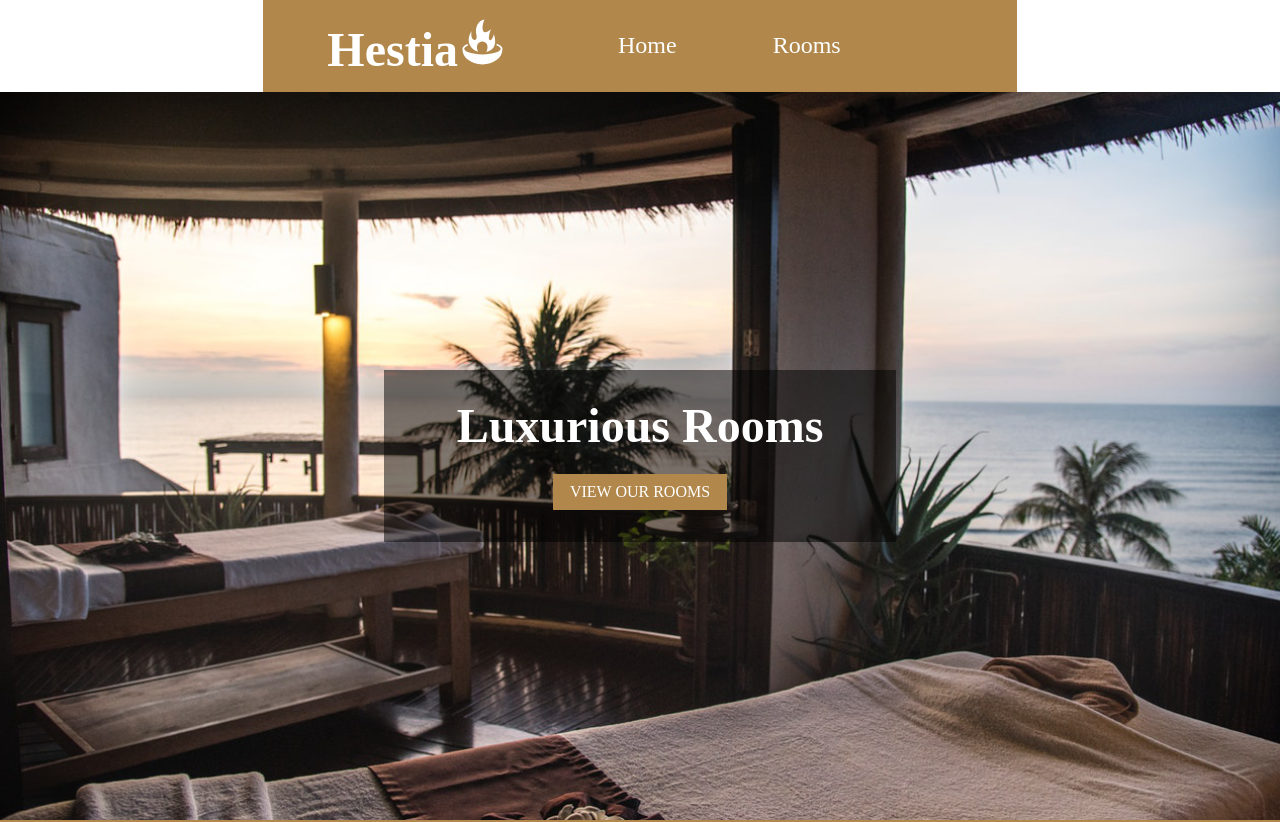
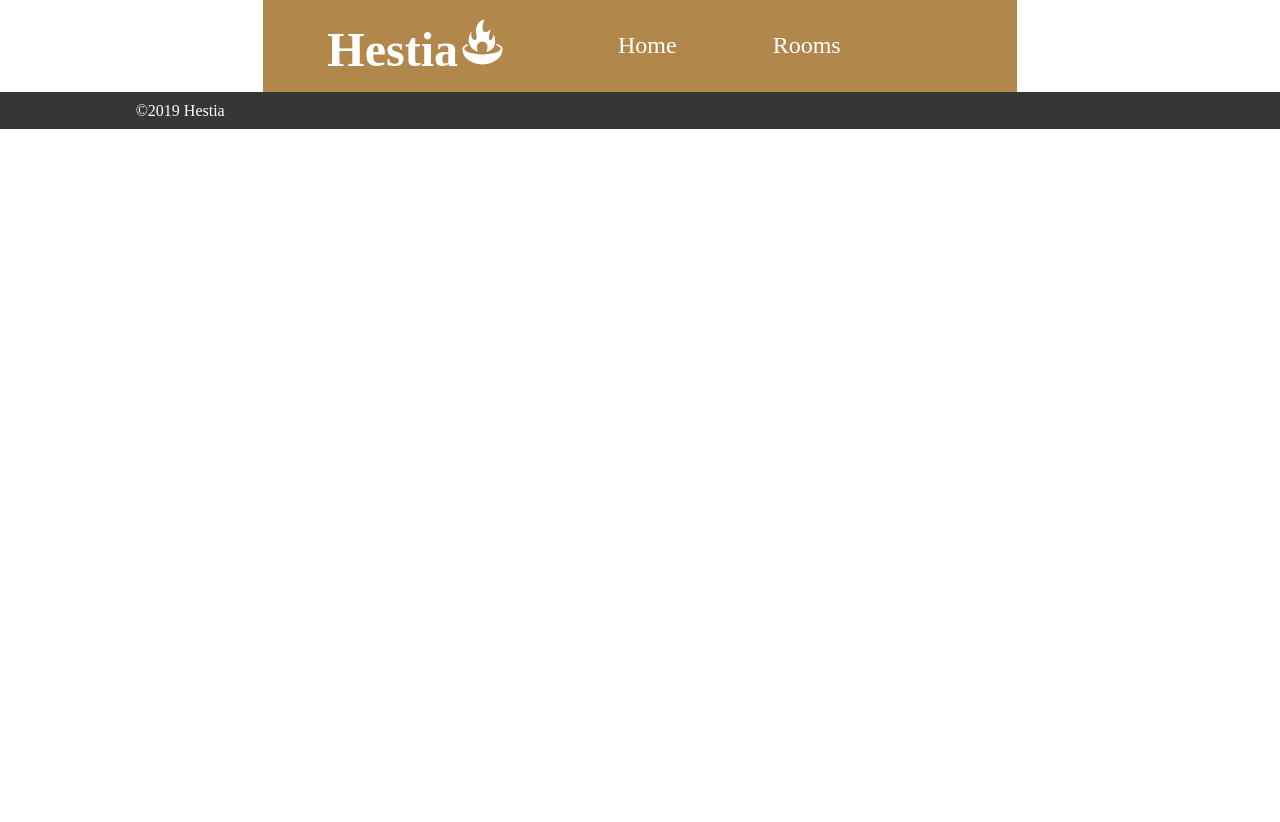
Before and after one commit to ReneLaverdure/react-hotel, a React (Create React App) app: page / in a window 1280 px wide. Shown: the top 822 px of the page. After the commit the page ends 800 px from the top, so only its background shows below. Built offline with nearby package versions, Linux system fonts and the light colour scheme; a web font is replaced by a local one.

Commit message:
changed routes

```diff
--- a/src/App.js
+++ b/src/App.js
@@ -6,7 +6,7 @@ import {RoomProvider} from './roomContext'
 import Home from './pages/Home';
 import Rooms from './pages/Rooms';
 import SingleRoom from './pages/SingleRoom/SingleRoom';
-import Error from './pages/Error'
+// import Error from './pages/Error'
 
 import Navbar from './components/Navbar/Navbar';
 import Footer from './components/Footer/Footer';
@@ -21,8 +21,8 @@ function App() {
 
               <Route path='/rooms/' exact component={Rooms} />
               <Route path="/rooms/:slug" exact component={SingleRoom} />
-              <Route path='/' component={Home} />
-              <Route component={Error} />
+              <Route path='/hestia' exact component={Home} />
+              {/* <Route component={Error} /> */}
           </Switch>
 
         </RoomProvider>
```
